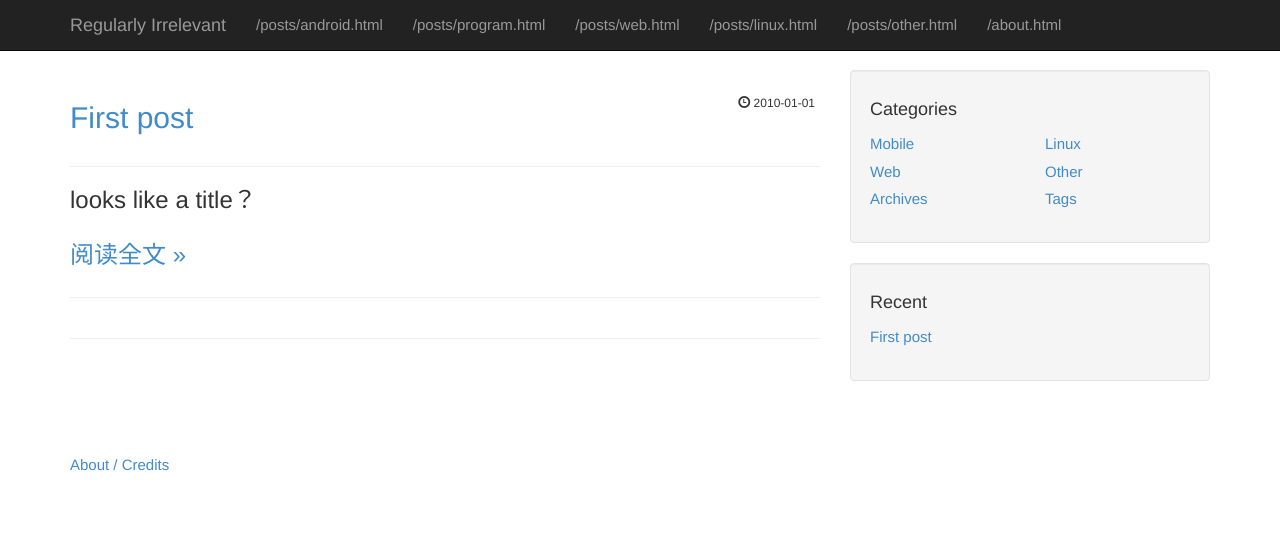
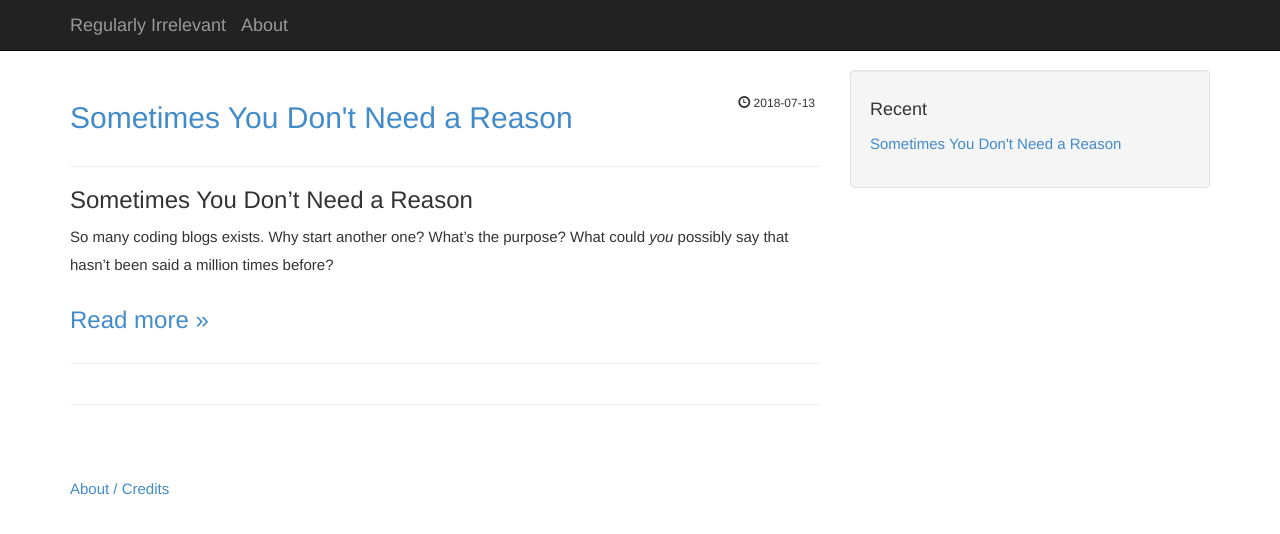
Before and after one commit to Moo64c/moo64c.github.io, a Jekyll site: the page built from index.html, in a window 1280 px wide. Shown: the top 534 px of the page. Built offline with Jekyll 4.4.1, drawn with Linux system fonts in a browser that asks for light colours; the list of posts is cut into pages by our own code.

Commit message:
Remove categories; Redefine things.

```diff
--- a/_config.yml
+++ b/_config.yml
@@ -1,21 +1,13 @@
 markdown: kramdown
 permalink: /posts/:year-:month-:day-:title.html
 
-title: Regularly Irrelevant
+title: "Regularly Irrelevant"
 author:
   github: moo64c
   email: moo64c@gmail.com
   name: Amir Arbel
 
 url: https://moo64c.github.io
-all_categories: [
-  ["mobile", "/posts/android.html"],
-  ["program", "/posts/program.html"],
-  ["web", "/posts/web.html"],
-  ["linux", "/posts/linux.html"],
-  ["other", "/posts/other.html"],
-  ["about", "/about.html"]
-]
 
 paginate: 8
 paginate_path: "posts/page:num"
--- a/_includes/categories.html
+++ /dev/null
@@ -1,38 +0,0 @@
-<div class="col-lg-6">
-  <ul class="list-unstyled">
-    <li>
-      <a href="/posts/mobile.html">
-        Mobile
-      </a>
-    </li>
-    <li>
-      <a href="/posts/web.html">
-        Web
-      </a>
-    </li>
-    <li>
-      <a href="/archives.html">
-        Archives
-      </a>
-    </li>
-  </ul>
-</div>
-<div class="col-lg-6">
-  <ul class="list-unstyled">
-    <li>
-      <a href="/posts/linux.html">
-        Linux
-      </a>
-    </li>
-    <li>
-      <a href="/posts/other.html">
-        Other
-      </a>
-    </li>
-    <li>
-      <a href="/tags.html">
-        Tags
-      </a>
-    </li>
-  </ul>
-</div>
--- a/_includes/copyright.html
+++ b/_includes/copyright.html
@@ -1 +1,3 @@
-Copyright &copy; {{ site.domain }}, generated by Jekyll, designed by <a href="https://www.panxw.com">panxw</a>. <a href="https://github.com/{{site.github}}/{{site.github}}.github.com">[source]</a>
+&copy; Copyright {{ site.url }}, generated by <a href="https://jekyllrb.com/">Jekyll</a>
+<br/>
+Based on a theme designed by <a href="https://www.panxw.com">panxw</a>. <a href="https://github.com/{{site.github}}/{{site.github}}.github.com">[source]</a>
--- a/_includes/navigation.html
+++ b/_includes/navigation.html
@@ -1,8 +1,8 @@
 <ul class="nav navbar-nav">
 	{% for cat in site.all_categories %}
 		<li>
-				  <a href="{{cat[2]}}">
-					{{cat[1]}}
+		  <a href="{{cat[1]}}">
+			{{cat[0]}}
 		  </a>
 		</li>
 	{% endfor %}
--- a/_layouts/default.html
+++ b/_layouts/default.html
@@ -11,7 +11,7 @@
 
 
 
-    <title>{{ page.title }} - {{ site.author.name }}</title>
+    <title>{{ page.title }}</title>
     <link href="/css/bootstrap.min.css" rel="stylesheet"/>
     <link href="/css/blog.css" rel="stylesheet"/>
     <!--[if lt IE 9]>
@@ -42,10 +42,13 @@
           <a class="navbar-brand" href="/">
             {{ site.title }}
           </a>
+          <a class="navbar-brand" href="/about.html">
+            About
+          </a>
         </div>
-        <div class="collapse navbar-collapse" id="bs-navbar-collapse">
+        <!-- <div class="collapse navbar-collapse" id="bs-navbar-collapse">
           {% include navigation.html %}
-        </div>
+        </div> -->
       </div>
     </nav>
     <div class="container">
@@ -55,14 +58,6 @@
           <hr>
         </div>
         <div class="col-md-4">
-          <div class="well">
-            <h4>
-              Categories
-            </h4>
-            <div class="row">
-              {% include categories.html %}
-            </div>
-          </div>
           <div class="well">
             <h4>
               Recent
--- /dev/null
+++ b/_posts/2018-07-13-sometimes-you-dont-need-a-reason.md
@@ -0,0 +1,8 @@
+---
+layout: post
+categories: ["web", "other"]
+title:  "Sometimes You Don't Need a Reason"
+tags: [blogging, jekyll, web]
+---
+### Sometimes You Don't Need a Reason
+So many coding blogs exists. Why start another one? What's the purpose? What could *you* possibly say that hasn't been said a million times before?
--- a/index.html
+++ b/index.html
@@ -16,7 +16,7 @@ title: {{ site.title }}
 </h2>
 <hr>
 {{ post.excerpt }}
-	<p><h3><a href="{{ post.url }}">阅读全文 &raquo;</a></h3></p>
+	<p><h3><a href="{{ post.url }}"> Read more &raquo;</a></h3></p>
 <hr>
 {% endfor %}
 
```
Also changed, not shown: _layouts/category.html (deleted, +0 -119 lines), _layouts/post.html (+13 -26 lines), _posts/2010-01-01-which-more-important.markdown (deleted, +0 -33 lines), categories.md (deleted, +0 -15 lines), posts/android.md (deleted, +0 -4 lines), posts/linux.md (deleted, +0 -4 lines), posts/other.md (deleted, +0 -4 lines), posts/program.md (deleted, +0 -4 lines), posts/web.md (deleted, +0 -4 lines). Lines whose indentation alone changed are shown as unchanged.
